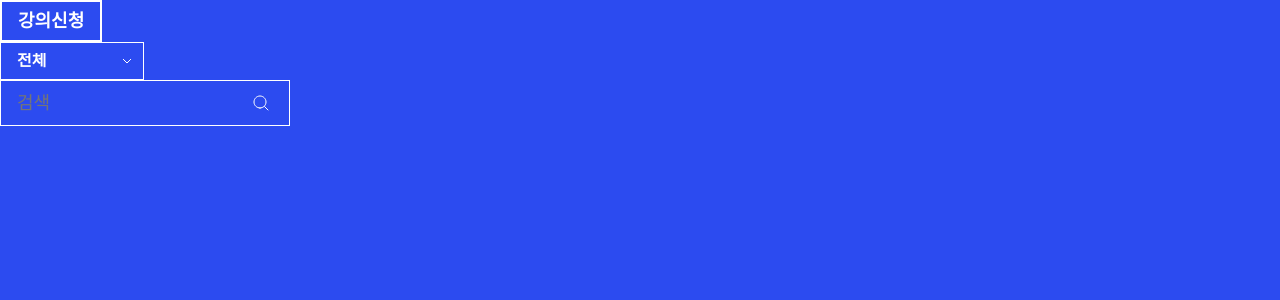
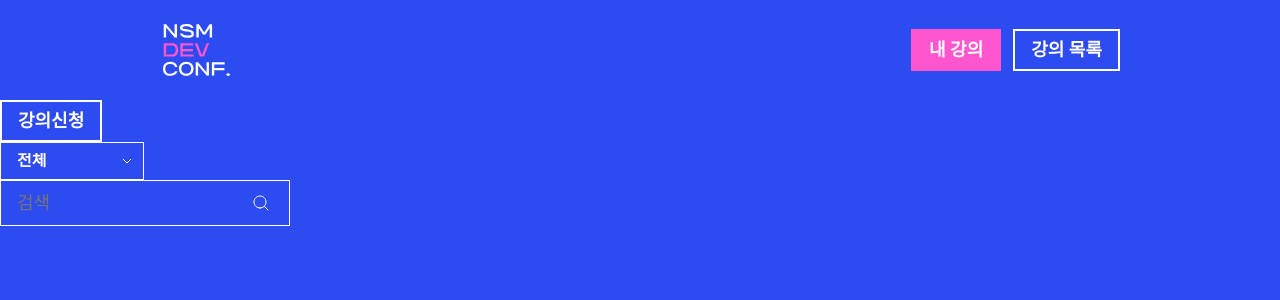
Before and after one commit to HaehunLee/NSM-DEV-CONF, a Next.js app: page / in a window 1280 px wide. Shown: the top 300 px of the page. Built offline with nearby package versions, Linux system fonts and the light colour scheme.

Commit message:
Feat: Header 디자인

```diff
--- /dev/null
+++ b/components/Header.tsx
@@ -0,0 +1,33 @@
+import styled from '@emotion/styled';
+import { IconLogo } from './atoms/icons';
+import Button from './atoms/Button';
+
+const Header = () => {
+  return (
+    <Title>
+      <IconLogo />
+      <RightArea>
+        <Button design='핑쿠핑크'>내 강의</Button>
+        <Button>강의 목록</Button>
+      </RightArea>
+    </Title>
+  );
+};
+
+export default Header;
+
+const Title = styled.div`
+  display: flex;
+  align-items: center;
+  justify-content: space-between;
+
+  width: 100%;
+  height: 100px;
+
+  padding: 0 160px;
+`;
+
+const RightArea = styled.div`
+  display: flex;
+  gap: 12px;
+`;
--- a/components/Layout.tsx
+++ b/components/Layout.tsx
@@ -1,5 +1,6 @@
 import { AppProps } from 'next/app';
 import Head from 'next/head';
+import Header from './Header';
 
 interface LayoutProps {
   children: React.ReactNode;
@@ -13,6 +14,7 @@ const Layout = ({ children, pageProps }: LayoutProps) => {
         <title>개발중</title>
       </Head>
       <div>
+        <Header />
         <main>{children}</main>
       </div>
     </>
--- a/components/atoms/Button.tsx
+++ b/components/atoms/Button.tsx
@@ -1,6 +1,8 @@
+import { css } from '@emotion/react';
 import styled from '@emotion/styled';
+import { theme } from 'styles/theme';
 
-const Button = styled.button`
+const Button = styled.button<{ design?: '핑쿠핑크' }>`
   display: flex;
   justify-content: center;
   align-items: center;
@@ -13,6 +15,13 @@ const Button = styled.button`
   font-weight: 700;
   font-size: 18px;
   line-height: 100%;
+
+  ${({ design }) =>
+    design === '핑쿠핑크' &&
+    css`
+      background-color: ${theme.colors.핑쿠핑크};
+      border-color: ${theme.colors.핑쿠핑크};
+    `}
 `;
 
 export default Button;
--- a/components/atoms/icons/index.ts
+++ b/components/atoms/icons/index.ts
@@ -1,4 +1,5 @@
 import IconDown from './IconDown.svg';
 import IconSearch from './IconSearch.svg';
+import IconLogo from './IconLogo.svg';
 
-export { IconDown, IconSearch };
+export { IconDown, IconSearch, IconLogo };
--- a/tsconfig.json
+++ b/tsconfig.json
@@ -13,7 +13,9 @@
     "resolveJsonModule": true,
     "isolatedModules": true,
     "jsx": "preserve",
-    "incremental": true
+    "incremental": true,
+    "baseUrl": ".",
+    "types": ["@emotion/react/types/css-prop"] // !! @emotion/css 사용 시 필요
   },
   "include": ["svg.d.ts", "next-env.d.ts", "**/*.ts", "**/*.tsx"],
   "exclude": ["node_modules"]
```
Also changed, not shown: components/atoms/icons/IconLogo.svg (added).
